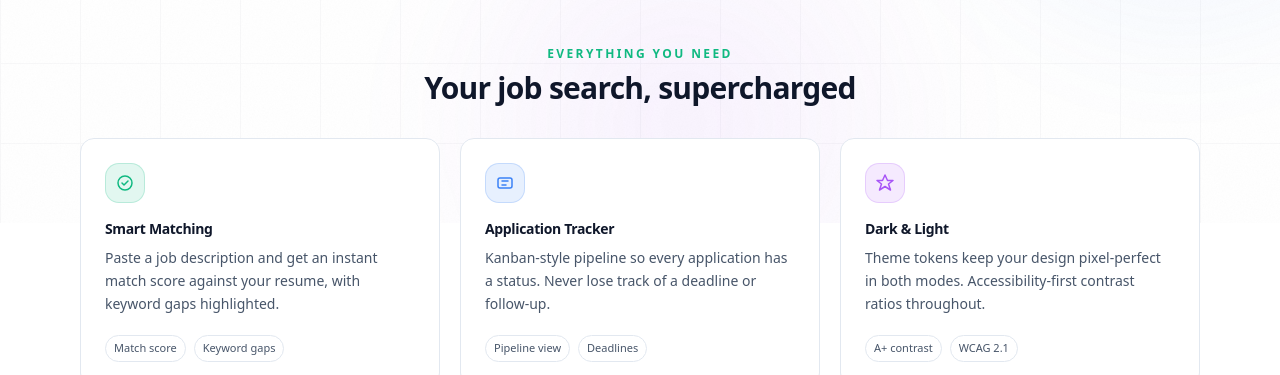
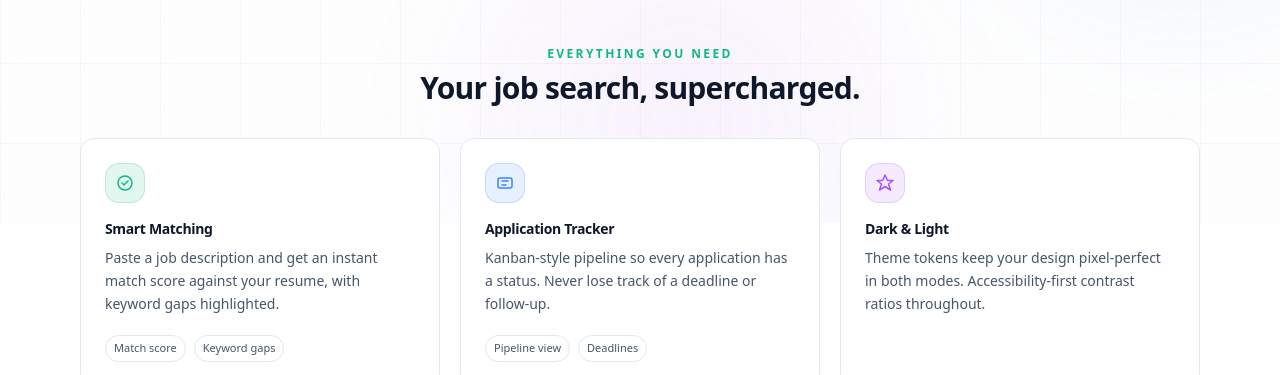
Before and after one commit to denildominic/jobledger, a Next.js app: page / in a window 1280 px wide. Shown: the part 577-952 px from the top of the page. Built offline with nearby package versions, Linux system fonts and the light colour scheme.

Commit message:
Made some changes to page.tsx

```diff
--- a/app/page.tsx
+++ b/app/page.tsx
@@ -125,7 +125,7 @@ export default function Home() {
               Everything you need
             </p>
             <h2 className="mt-2 text-2xl sm:text-3xl font-bold tracking-tight">
-              Your job search, supercharged
+              Your job search, supercharged.
             </h2>
           </div>
 
@@ -211,8 +211,7 @@ export default function Home() {
                 Theme tokens keep your design pixel-perfect in both modes. Accessibility-first contrast ratios throughout.
               </p>
               <div className="mt-5 flex flex-wrap gap-2">
-                <span className="badge">A+ contrast</span>
-                <span className="badge">WCAG 2.1</span>
+
               </div>
             </div>
 
```
